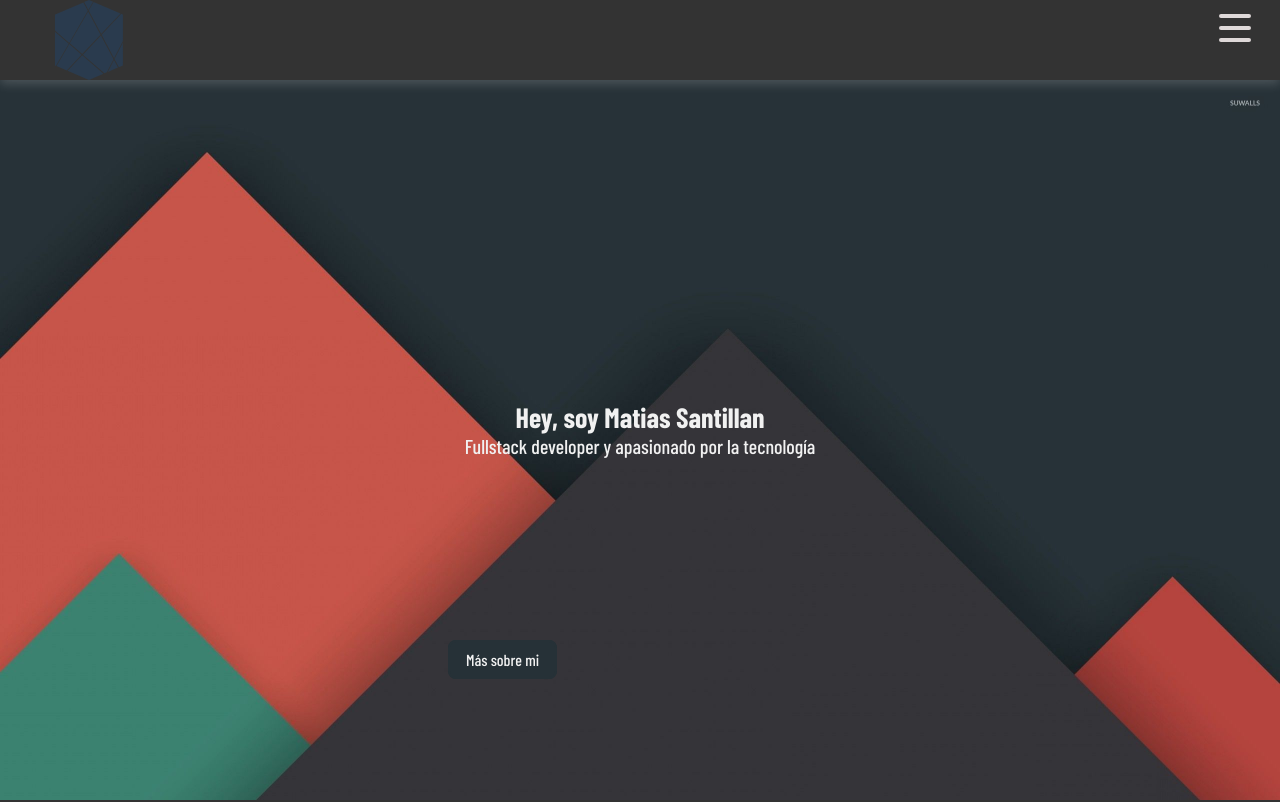
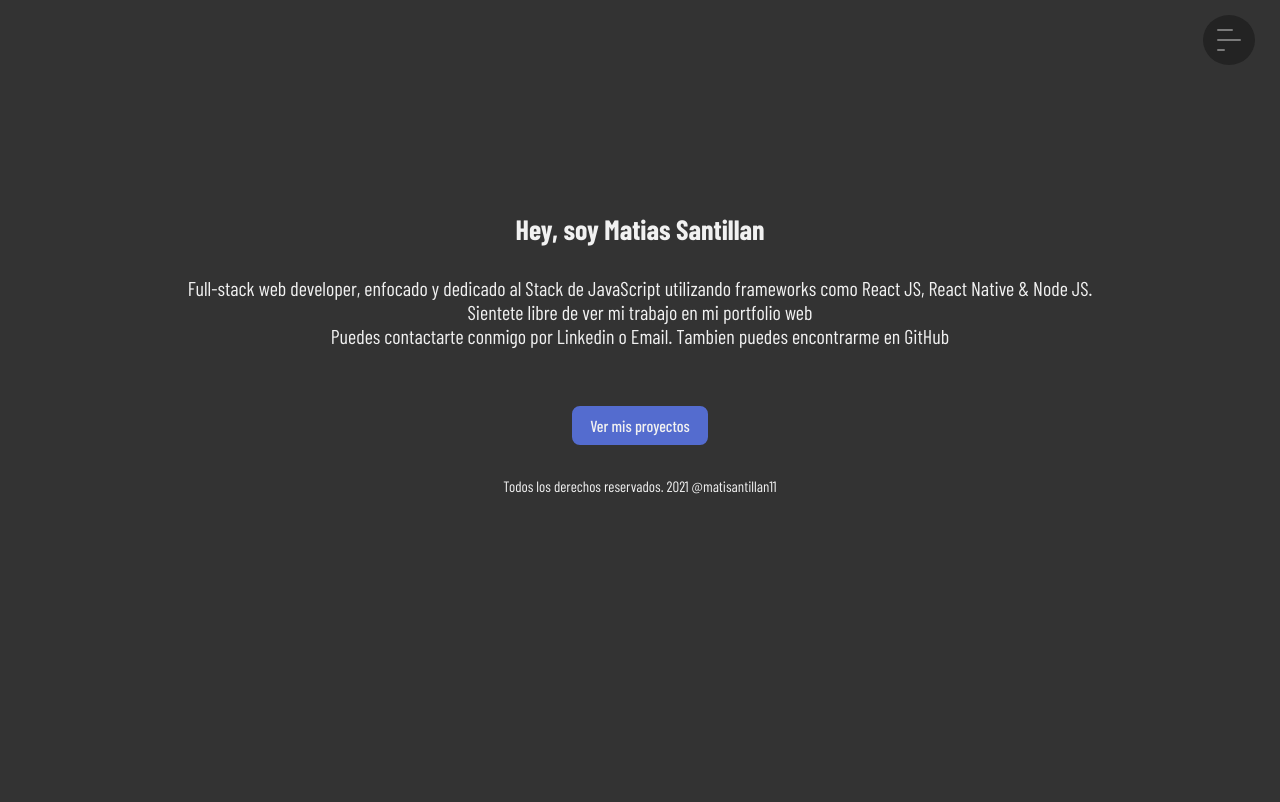
Before and after one commit to Matisantillan11/Portfolio, a React (Create React App) app: page / in a window 1280 px wide. Shown: the top 802 px of the page. Built offline with nearby package versions, Linux system fonts and the light colour scheme; a web font is replaced by a local one.

Commit message:
HomePage done with new style

```diff
--- a/src/assets/styles/components/Hamburguer.css
+++ b/src/assets/styles/components/Hamburguer.css
@@ -5,30 +5,41 @@
   z-index: 100;
   cursor: pointer;
   display: flex;
-  top: 10px;
+  top: 15px;
   right: 25px;
+  padding: 10px;
+  border-radius: 50%;
   outline: 0;
   cursor: pointer;
+  background-color: #232323;
 }
 
 .burger i {
-  background: #dfd9d9;
-  width: 2rem;
-  height: 4px;
+  background: #7a7a7a;
+  width: 24px;
+  height: 2px;
   margin: 4px;
   border-radius: 2px;
   transition: all 0.5s linear;
   outline: 0;
 }
 
+.burger i:first-child {
+  width: 16px;
+}
+
+.burger i:last-child {
+  width: 8px;
+}
+
 .open:nth-child(1) {
-  transform: rotate(45deg) translateY(16px);
+  transform: rotate(45deg) translate3d(5px, 3px, 0);
 }
 .open:nth-child(2) {
-  opacity: 0;
+  transform: rotate(-45deg) translate3d(2px, -1px, 0);
 }
 .open:nth-child(3) {
-  transform: rotate(-45deg) translateY(-16px);
+  transform: rotate(45deg) translate3d(5px, -14px, 0);
 }
 
 .close:nth-child(1) {
--- a/src/assets/styles/components/Navbar.css
+++ b/src/assets/styles/components/Navbar.css
@@ -5,8 +5,8 @@
   top: 0;
   left: 0;
   display: flex;
-  background-color: #333;
-  box-shadow: 0px 4px 10px #f1f1f12f;
+  /* background-color: #333;
+  box-shadow: 0px 4px 10px #f1f1f12f; */
 }
 .navbar_link {
   width: 10%;
--- a/src/assets/styles/containers/HomePage.css
+++ b/src/assets/styles/containers/HomePage.css
@@ -1,42 +1,42 @@
 .home_page {
   margin-top: 10vh;
-  min-height: 80vh;
+  min-height: 100%;
   height: auto;
 }
 
 #hero {
   width: 100%;
-  height: 90vh;
-  padding-top: 25%;
-  background: url("../../images/hero.jpg");
-  background-repeat: no-repeat;
-  background-size: cover;
+  height: 100%;
+  padding: 8% 5% 0% 5%;
+  display: flex;
+  flex-direction: column;
+  justify-content: center;
+  align-items: center;
 }
 
 .hero__text-container {
   width: 100%;
   text-align: center;
-  margin-bottom: 15%;
+  margin-bottom: 5%;
 }
 .hero__text-container .slogan {
   font-size: 28px;
+  margin: 30px 0;
   font-weight: bold;
 }
 
 .hero__text-container p {
   font-size: 20px;
-  font-weight: 500;
 }
 
 .hero_toaction {
   color: #f1f1f1;
   font-weight: 500;
-  border: 2px solid #263137;
+  border: 2px solid #546ccf;
   padding: 8px 16px;
-  margin: 15% 35%;
   text-decoration: none;
   border-radius: 8px;
-  background-color: #263137;
+  background-color: #546ccf;
 }
 
 #about {
--- a/src/components/Layout.jsx
+++ b/src/components/Layout.jsx
@@ -1,10 +1,12 @@
 import React from 'react'
 
 import Footer from '../components/Footer.jsx'
+import { Navbar } from './Navbar.jsx'
 
 export default function Layout ({children}) {
     return(
         <>
+            <Navbar/>
             {children}
             <Footer />
         </>
--- a/src/components/Navbar.jsx
+++ b/src/components/Navbar.jsx
@@ -9,10 +9,9 @@ export const Navbar = () => {
 
     return(
         <>
-            <nav className="navbar">
+            <header className="navbar">
                 <Hamburguer />
-                <Logo />
-            </nav>
+            </header>
         </>
     )
 
--- a/src/containers/HomePage.jsx
+++ b/src/containers/HomePage.jsx
@@ -3,33 +3,25 @@ import {Navbar} from '../components/Navbar'
 
 import Me from '../assets/images/me.png';
 import '../assets/styles/containers/HomePage.css'
+import { Link } from 'react-router-dom';
 
 
 export default () =>{
     return(
         <div className="home_page">
-            <Navbar/>
 
             <div id="hero">
                 <div className="hero__text-container">
                     <h3 className="slogan">Hey, soy Matias Santillan</h3>
-                    <p>Fullstack developer y apasionado por la tecnología</p>
+                    <p>Full-stack web developer, enfocado y dedicado al Stack de JavaScript  utilizando frameworks como React JS, React Native & Node JS.</p>
+
+                    <p>Sientete libre de ver mi trabajo en mi portfolio web</p>
+
+                    <p>Puedes contactarte conmigo por Linkedin o Email. Tambien puedes encontrarme en GitHub</p>
                 </div>
 
-                <a className="hero_toaction"href="">Más sobre mi</a>
+                <Link className="hero_toaction" to="/Projects">Ver mis proyectos</Link>
             </div>
-            <div id="about">
-
-                <h2 className="WhoIam_container-title">
-                    Quien soy?
-                </h2>
-                <p className="WhoIam_container-body">
-               Soy Desarrollador de Software que le encanta crear con tecnologías webs</p>
-
-
-
-            </div>
-
         </div>
     )
 }
```
